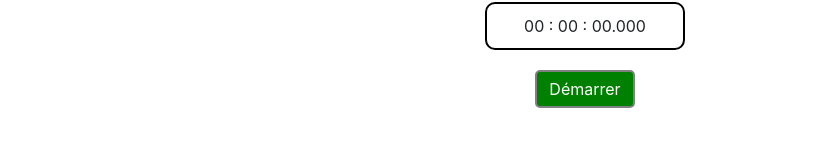
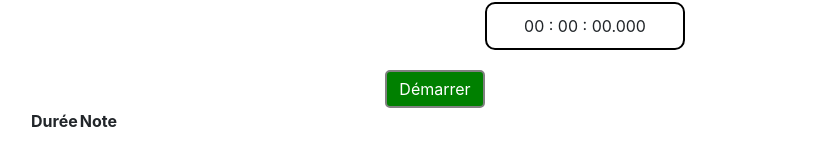
Before and after one commit to willFrnds6/chronometre, an Angular app: page / in a window 1280 px wide. Shown: the part 336-502 px from the top of the page, without its empty margins (55-871 px from the left). Built offline with nearby package versions, Linux system fonts and the light colour scheme.

Commit message:
Add function

```diff
--- a/src/app/app.component.html
+++ b/src/app/app.component.html
@@ -17,10 +17,21 @@
         <div id="chronometre">00 : 00 : 00.000</div>
       </div>
 
-      <div class="col-sm-12">
-        <div class="button-green">Démarrer</div>
-      </div>
     </div>
+
+    <div class="bloc-btn">
+      <div *ngIf="!isStarted" (click)="start()" class="button-green">Démarrer</div>
+      <div *ngIf="isStarted" (click)="pause()" class="button-red">Pause</div>
+      <div *ngIf="isStarted && isPaused" class="button-red">Effacer</div>
+      <div *ngIf="isStarted && !isPaused" class="button-grey">Retenir</div>
+    </div>
+
+    <table>
+      <thead>
+        <th>Durée</th>
+        <th>Note</th>
+      </thead>
+    </table>
   </div>
 </body>
 </html>
--- a/src/app/app.component.scss
+++ b/src/app/app.component.scss
@@ -1,4 +1,9 @@
 @import "~bootstrap/scss/bootstrap";
+.col-sm-12[_ngcontent-tyr-c11]{
+    flex: none !important;
+}
+
+
 
 #chronometre{
     margin-top: 30px;
@@ -13,9 +18,14 @@
     border-radius: 10px;
 }
 
+.bloc-btn{
+    display: flex;
+    width: 400px;
+    margin-right: auto;
+    margin-left: auto;
+}
+
 .button-green{
-    margin-left: auto;
-    margin-right: auto;
     padding: 5px;
     width: 100px;
 
@@ -24,3 +34,21 @@
     background-color: green;
     color: #fff;
 }
+.button-red{
+    padding: 5px;
+    width: 100px;
+
+    border: 2px grey solid;
+    border-radius: 5px;
+    background-color: red;
+    color: #fff;
+}
+.button-grey{
+    padding: 5px;
+    width: 100px;
+
+    border: 2px grey solid;
+    border-radius: 5px;
+    background-color: grey;
+    color: #fff;
+}
--- a/src/app/app.component.ts
+++ b/src/app/app.component.ts
@@ -1,4 +1,5 @@
 import { Component } from '@angular/core';
+import { start } from 'repl';
 
 @Component({
   selector: 'app-root',
@@ -7,4 +8,15 @@ import { Component } from '@angular/core';
 })
 export class AppComponent {
   title = 'chronometre';
+
+  public isStarted = false;
+  public isPaused = false;
+
+  public start():void {
+    this.isStarted = true;
+  }
+
+  public pause():void {
+    this.isPaused = true;
+  }
 }
```
